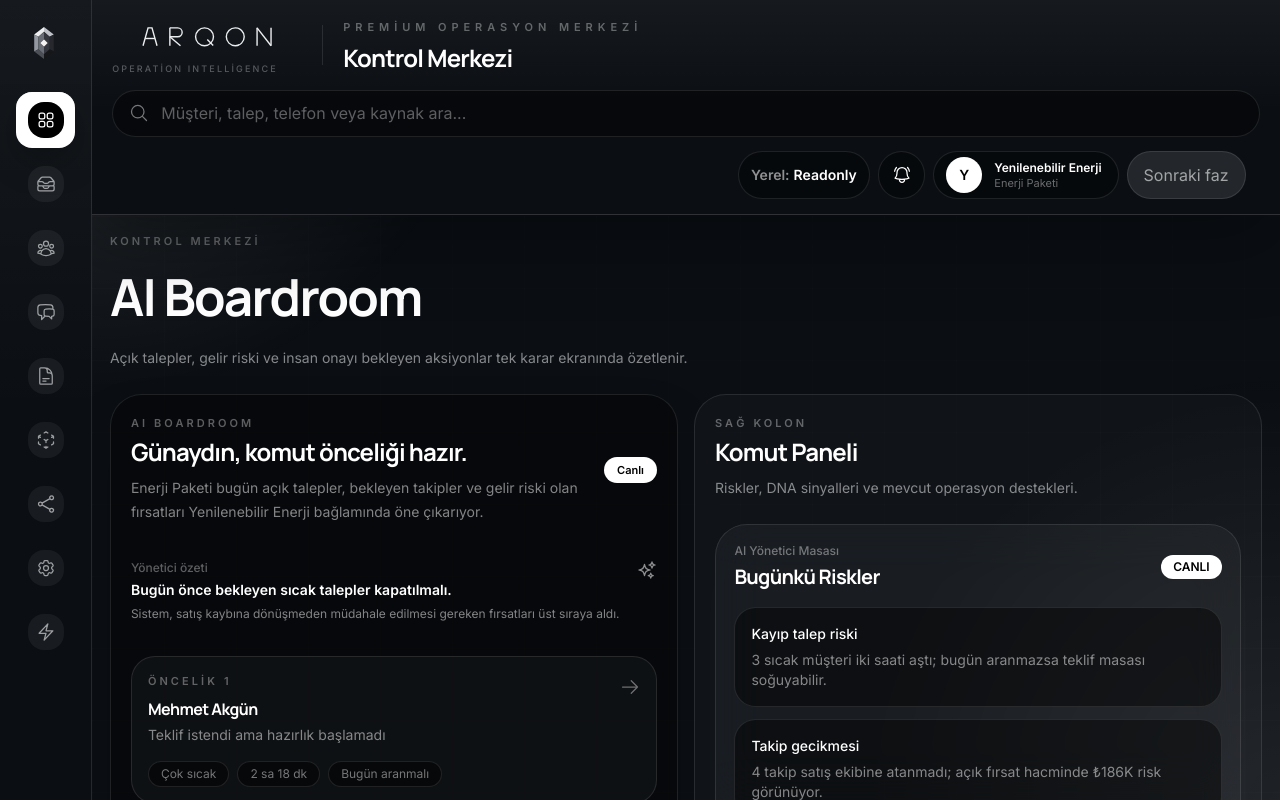
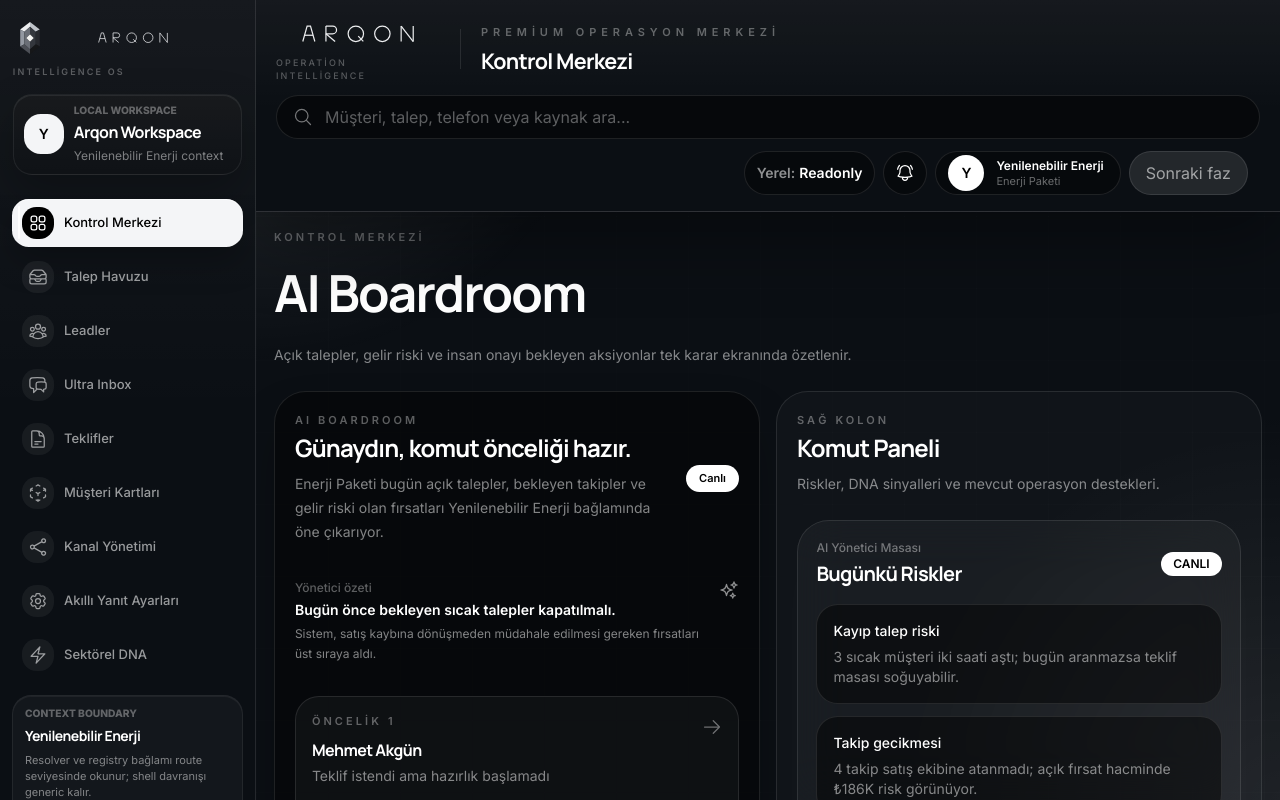
Before and after one commit to ULTRABRT/ultra-crm-panel, a Next.js app: page / in a window 1280 px wide. Built offline with nearby package versions, Linux system fonts and the light colour scheme.

Commit message:
feat(shell): refine premium sidebar navigation

```diff
--- a/app/globals.css
+++ b/app/globals.css
@@ -314,7 +314,7 @@ body {
 }
 
 .arqon-sidebar {
-  width: clamp(5.75rem, 18vw, 18.6rem);
+  width: clamp(14.25rem, 18vw, 18.6rem);
   container-type: inline-size;
 }
 
@@ -386,8 +386,8 @@ body {
 
 .arqon-sidebar-shell {
   align-items: center;
-  padding-inline: clamp(0.75rem, 1.8cqw, 1.5rem);
-  padding-top: clamp(1.35rem, 2cqw, 1.85rem);
+  padding-inline: clamp(0.8rem, 1.65cqw, 1.35rem);
+  padding-top: clamp(1.05rem, 1.75cqw, 1.65rem);
 }
 
 .arqon-sidebar-wordmark,
@@ -451,15 +451,25 @@ body {
     0 14px 34px rgba(0, 0, 0, 0.24);
 }
 
-@container (min-width: 17rem) {
+@container (min-width: 15rem) {
   .arqon-sidebar-cards {
     display: block;
   }
 }
 
-@media (min-width: 900px) and (max-width: 1439px) {
+@media (min-width: 1024px) and (max-width: 1439px) {
   .arqon-sidebar {
-    width: 5.75rem;
+    width: clamp(15.25rem, 20vw, 16.25rem);
+  }
+}
+
+@media (min-width: 1024px) and (max-width: 1120px) {
+  .arqon-sidebar {
+    width: 14.25rem;
+  }
+
+  .arqon-sidebar-cards {
+    display: none;
   }
 }
 
--- a/components/Sidebar.tsx
+++ b/components/Sidebar.tsx
@@ -170,27 +170,27 @@ export function Sidebar() {
             </p>
           </div>
 
-          <div className="arqon-sidebar-tenant arqon-shell-panel mt-5 items-center gap-3 rounded-[1.35rem] p-3">
-            <div className="flex h-11 w-11 shrink-0 items-center justify-center rounded-2xl bg-white text-base font-semibold text-black">
+          <div className="arqon-sidebar-tenant arqon-shell-panel mt-4 items-center gap-2.5 rounded-[1.2rem] p-2.5">
+            <div className="flex h-10 w-10 shrink-0 items-center justify-center rounded-[1.05rem] bg-[var(--arqon-platinum)] text-sm font-semibold text-black">
               {workspaceInitial}
             </div>
 
             <div className="min-w-0">
               <p className="arqon-shell-kicker">
-                Workspace
+                Local workspace
               </p>
-              <h2 className="mt-1 truncate text-lg font-semibold text-white">
-                Arqon Local
+              <h2 className="mt-1 truncate text-base font-semibold text-white">
+                Arqon Workspace
               </h2>
               <p className="mt-1 truncate text-xs text-white/46">
-                {activeSectorName}
+                {activeSectorName} context
               </p>
             </div>
           </div>
         </div>
 
-        <nav className="min-h-0 flex-1 overflow-y-auto px-3 pb-5 pt-2 xl:px-4 2xl:px-5 2xl:pb-6">
-          <div className="space-y-2">
+        <nav className="min-h-0 flex-1 overflow-y-auto px-2.5 pb-4 pt-1 xl:px-3 2xl:px-4 2xl:pb-5">
+          <div className="space-y-1.5">
             {menuItems.map((item) => {
               const Icon = item.icon;
               const active = isActivePath(pathname, item.href);
@@ -199,14 +199,14 @@ export function Sidebar() {
                 <Link
                   key={item.href}
                   href={item.href}
-                  className={`arqon-sidebar-link group flex items-center gap-3 rounded-2xl px-3 py-2.5 text-sm font-medium transition ${
+                  className={`arqon-sidebar-link group flex items-center gap-2.5 rounded-[1.05rem] px-2.5 py-2 text-[13px] font-medium transition ${
                     active
-                      ? "is-active bg-white text-black"
+                      ? "is-active bg-[var(--arqon-platinum)] text-black"
                       : "text-white/58 hover:bg-white/[0.055] hover:text-white"
                   }`}
                 >
                   <span
-                    className={`flex h-9 w-9 shrink-0 items-center justify-center rounded-2xl transition ${
+                    className={`flex h-8 w-8 shrink-0 items-center justify-center rounded-[0.9rem] transition ${
                       active
                         ? "bg-black text-white"
                         : "bg-white/[0.055] text-white/58 group-hover:bg-white/[0.09] group-hover:text-white"
@@ -215,43 +215,45 @@ export function Sidebar() {
                     <Icon className="h-5 w-5" />
                   </span>
 
-                  <span className="arqon-sidebar-label truncate">{item.label}</span>
+                  <span className="arqon-sidebar-label truncate leading-tight">
+                    {item.label}
+                  </span>
                 </Link>
               );
             })}
           </div>
 
-          <div className="arqon-sidebar-cards mt-6 space-y-3">
-            <div className="arqon-shell-panel-soft rounded-[1.35rem] p-4">
-              <p className="arqon-shell-kicker">Sector DNA</p>
+          <div className="arqon-sidebar-cards mt-4 space-y-2">
+            <div className="arqon-shell-panel-soft rounded-[1.2rem] p-3">
+              <p className="arqon-shell-kicker">Context boundary</p>
 
-              <h3 className="mt-2 truncate text-base font-semibold text-white">
+              <h3 className="mt-2 truncate text-sm font-semibold text-white">
                 {activeSectorName}
               </h3>
 
-              <p className="mt-2 text-xs leading-5 text-white/48">
+              <p className="mt-1.5 text-[11px] leading-4 text-white/48">
                 Resolver ve registry bağlamı route seviyesinde okunur; shell
                 davranışı generic kalır.
               </p>
 
               <div className="mt-3 flex flex-wrap gap-2">
-                <span className="arqon-readonly-pill">Registry</span>
-                <span className="arqon-readonly-pill">Route-level</span>
+                <span className="arqon-readonly-pill">DNA context</span>
+                <span className="arqon-readonly-pill">Readonly</span>
               </div>
             </div>
 
-            <div className="arqon-shell-panel-soft rounded-[1.35rem] p-4">
+            <div className="arqon-shell-panel-soft rounded-[1.2rem] p-3">
               <p className="arqon-shell-kicker">
-                Release surface
+                Action boundary
               </p>
 
               <div className="mt-3 flex items-center justify-between gap-3">
                 <div>
                   <p className="text-sm font-semibold text-white">
-                    Local MVP scope
+                    Readonly surface
                   </p>
                   <p className="mt-1 text-xs leading-5 text-white/42">
-                    Readonly surfaces; durable actions require backend.
+                    Durable actions require backend.
                   </p>
                 </div>
 
```
